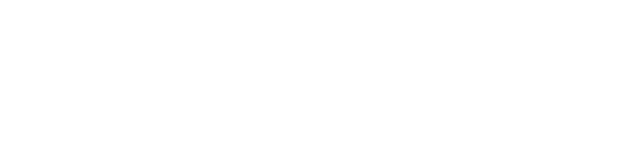
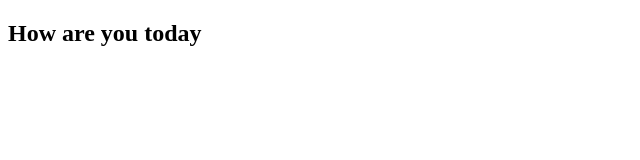
Before and after one commit to mariafhastamorir/repositorio, a plain HTML site: page index.html in a window 1280 px wide. Shown: the whole page, without its empty margins (0-640 px from the left). Drawn offline with Linux system fonts and the light colour scheme.

Commit message:
version2 html

```diff
--- a/index.html
+++ b/index.html
@@ -4,5 +4,6 @@
   <title>Hello World</title>
 </head>
 <body>
+    <h2>How are you today</h2>
 </body>
 </html>
```
